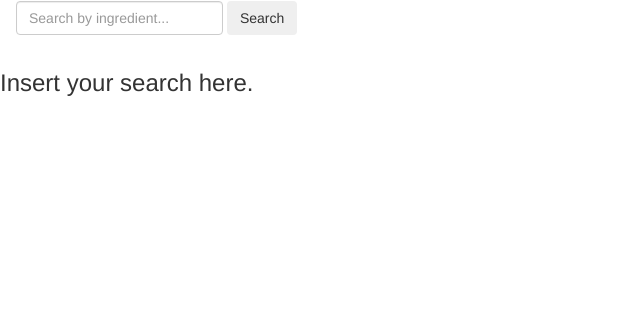
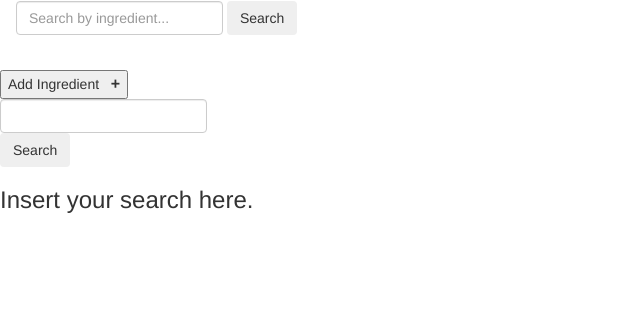
Before and after one commit to laraminones/recipes, a Django app: page / in a window 1280 px wide. Shown: the top 310 px of the page, without its empty margins (0-640 px from the left). Run offline with Django 3.2, Linux system fonts and the light colour scheme; data that the repository does not hold is empty; some libraries are stand-ins or nearby versions.

Commit message:
Support multiple ingredients search

```diff
--- a/search_site/recsearch/es_call.py
+++ b/search_site/recsearch/es_call.py
@@ -22,9 +22,9 @@ def get_show_result(response):
         'img': hit.rec_img}
     return result
 
-def recsearch(rec_ingredients=""):
+def recsearch(rec_ingredients=[]):
     client = Elasticsearch()
-    q = Q('bool', must=[Q('term', rec_ingredients=rec_ingredients)])
+    q = Q('bool', must=[Q('term', rec_ingredients=ingr) for ingr in rec_ingredients])
     s = Search(index="recipe_index").using(client).query(q)
     s = s[0:s.count()]
     response = s.execute()
--- a/search_site/recsearch/templates/recsearch/index.html
+++ b/search_site/recsearch/templates/recsearch/index.html
@@ -3,6 +3,30 @@
   <link href="//netdna.bootstrapcdn.com/bootstrap/3.2.0/css/bootstrap.min.css" rel="stylesheet" id="bootstrap-css">
   <script src="//netdna.bootstrapcdn.com/bootstrap/3.2.0/js/bootstrap.min.js"></script>
   <script src="//code.jquery.com/jquery-1.11.1.min.js"></script>
+  <script>
+$(document).ready(function() {
+    var max_fields      = 10;
+    var wrapper         = $(".container1");
+    var add_button      = $(".add_form_field");
+
+    var x = 1;
+    $(add_button).click(function(e){
+        e.preventDefault();
+        if(x < max_fields){
+            $(wrapper).append('<div><input class="form-control mr-sm-2" type="text" name="ingr'+x+'"/><a href="#" class="delete">Delete</a></div>'); //add input box
+            x++;
+        }
+  else
+  {
+  alert('You Reached the limits')
+  }
+    });
+
+    $(wrapper).on("click",".delete", function(e){
+        e.preventDefault(); $(this).parent('div').remove(); x--;
+    })
+});
+</script>
 </head>
 <html>
 <nav class="navbar navbar-expand-lg navbar-light bg-light">
@@ -13,6 +37,13 @@
     </form>
   </div>
 </nav>
+<button class="add_form_field">Add Ingredient &nbsp; <span style="font-size:16px; font-weight:bold;">+ </span></button>
+<form class="form-inline my-2 my-lg-0">
+  <div class="container1 form-inline my-2 my-lg-0">
+      <div><input class="form-control mr-sm-2" type="text" name="ingr0"></div>
+  </div>
+  <button class="btn btn-outline-success my-2 my-sm-0" type="submit">Search</button>
+</form>
 {% if results %}
   <h5>{{ results|length }} recipes found</h5>
   <div class="container">
--- a/search_site/recsearch/views.py
+++ b/search_site/recsearch/views.py
@@ -4,15 +4,18 @@
 
 def search_index(request):
 	results = []
-	rec_ingredients_term = ""
+	search_terms = []
 
-	if request.GET.get('rec_ingredients'):
-		rec_ingredients_term = request.GET['rec_ingredients']
+	i = 0;
+	while i<10 and request.GET.get('ingr'+str(i)) != None:
+		ingredient = request.GET.get('ingr' + str(i))
+		print(ingredient)
+		search_terms.append(ingredient)
+		i+=1
 
-	search_term = rec_ingredients_term
-	results = recsearch(rec_ingredients=rec_ingredients_term)
+	results = recsearch(rec_ingredients=search_terms)
 	print(results)
-	context = {'results': results, 'count': len(results), 'search_term': search_term}
+	context = {'results': results, 'count': len(results), 'search_terms': search_terms}
 
 	return render(request, 'recsearch/index.html', context)
 
```
